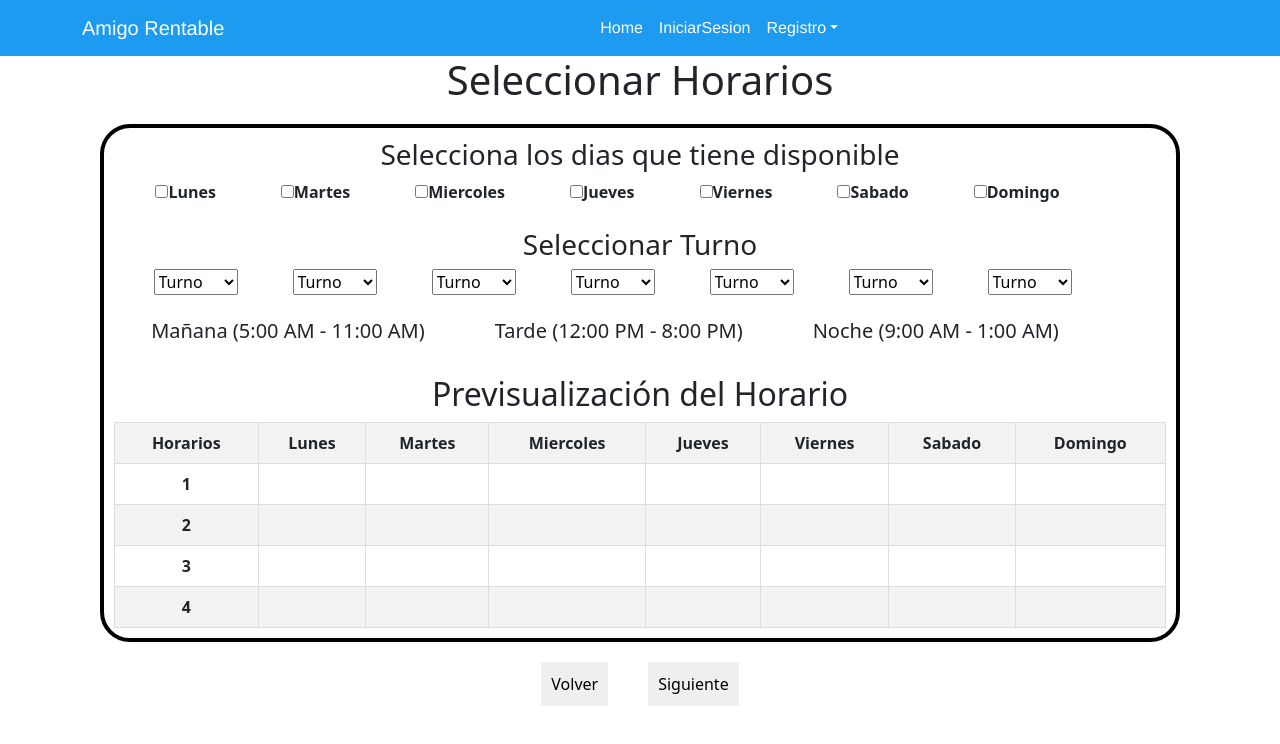
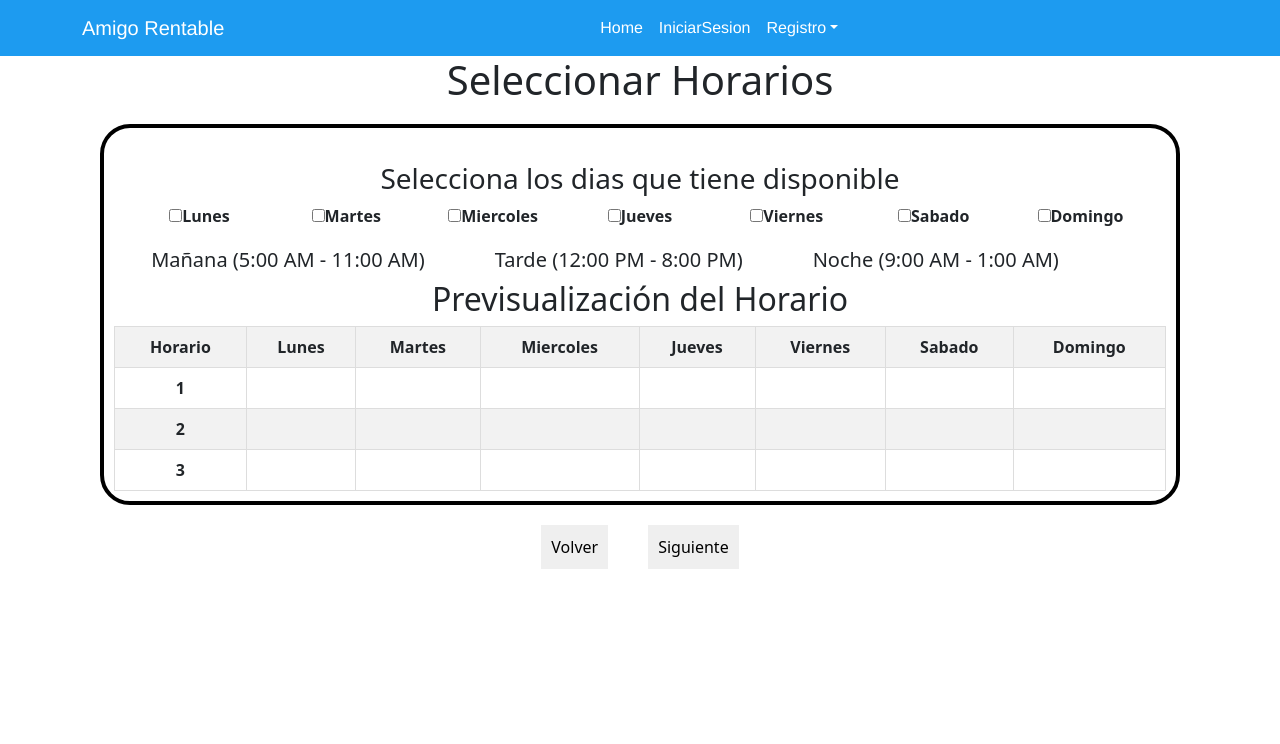
Before and after one commit to Emanuelpc/AppRentarAmigos, a React (Create React App) app in the folder cliente/: page /RegistrarHorarioAmigo in a window 1280 px wide. Shown: the top 744 px of the page. Built offline with nearby package versions, Linux system fonts and the light colour scheme.

Commit message:
Le proporcione funcionalidad al los botones de seleccionar dias seleccionar turnos para que se vean reflejados en la tabla previsualizacion horario en interfaz RegistrarHorarioAmigo

```diff
--- a/cliente/src/RegistrarFotosAmigo.css
+++ b/cliente/src/RegistrarFotosAmigo.css
@@ -33,10 +33,10 @@
     width: 1000px;
     height:500px;
     text-align: center;
-    background-image: url('https://lh3.googleusercontent.com/pw/AP1GczOp58dM8bAABG7VKrECbpVAM8iaZV5WcjvmoBpxfjZBu4ZoD1y7SBOs2W-E5IpI9oB6eTZfaZmKHroi_bUpuPYRt2NA-kmavyV1Ua1PX6OWATv6YU5PK1CL9yToGnZVJcFb6UKqJiiMTpcuvvIx_gaFElFDDGIO5jjCcFuoQGkKci2G-vxanhRg2_eUsNVvEOF6xSMRKqa2GhrE9wpnIBpqPMOVwOjHxx_oMbwvcSC15bKl4X-F04tK9DRQXNc8Xpr6Vm4hUWxj7rgyeiao0cbES45Ydhy6UlRTTBdWyyaOwM-Med7S3D8qKAGQC_Yx42_1QV5WMIR65PRq0oZLfDuywEAYikisH6BHabbCDBB-DbZZrVUIUBzs47091P0JOaTtaWNUMoOKS-mel5oOVVNOmZHo61tnxlQ3xVrLzeXD6-4khM2l1owCA6a0zDR_N8rnzQagMiLZBQrKAQy2UOPhdJ_7FcbvurA2NKA-C6IyS4WMeW5wGxVpFb2tZxxmWpFnp2r7Gp4FZd-F99ozCdNfc6SRweM4zGgqaD-NCLnDisyJs7M1Nf0WZcFABgvh4czM6-mGD6km3y_Rsdf48yH3eDgtgpPKCaAkC4BBlEJtbFbV_ycTryqYq8ni2Xngrg2Yg8ipTqxlJ6BWeLGgCO8z9oZ4b1suNqyCjxDPcHNw7T9w-bSoyKmd5fmfYjdFozq76euPtEL141cSunIIJrQObtt4GUy2M1-IoCrOxyld0DUbfWR21NUN7NgKmMfJu9y9CJ2mBRksNQKitJOFNKq1WQ9jk3subiGYfCl4MspHUVeUAtywN9nlB8cyo1kuvnQ9gJJaxBqdE5TwWCRqRGk6u0xOasqSTWtT-j17nsQa4-Z7JblHSpA_C__znsgFU6AQakBSqlVZ7sTfkRS9TvXH9JIFAhfD8cbybhogNvA3TrH1jQS60_O71shVZ5Q=w500-h250-s-no-gm?authuser=1'),
-    url('https://lh3.googleusercontent.com/pw/AP1GczOp58dM8bAABG7VKrECbpVAM8iaZV5WcjvmoBpxfjZBu4ZoD1y7SBOs2W-E5IpI9oB6eTZfaZmKHroi_bUpuPYRt2NA-kmavyV1Ua1PX6OWATv6YU5PK1CL9yToGnZVJcFb6UKqJiiMTpcuvvIx_gaFElFDDGIO5jjCcFuoQGkKci2G-vxanhRg2_eUsNVvEOF6xSMRKqa2GhrE9wpnIBpqPMOVwOjHxx_oMbwvcSC15bKl4X-F04tK9DRQXNc8Xpr6Vm4hUWxj7rgyeiao0cbES45Ydhy6UlRTTBdWyyaOwM-Med7S3D8qKAGQC_Yx42_1QV5WMIR65PRq0oZLfDuywEAYikisH6BHabbCDBB-DbZZrVUIUBzs47091P0JOaTtaWNUMoOKS-mel5oOVVNOmZHo61tnxlQ3xVrLzeXD6-4khM2l1owCA6a0zDR_N8rnzQagMiLZBQrKAQy2UOPhdJ_7FcbvurA2NKA-C6IyS4WMeW5wGxVpFb2tZxxmWpFnp2r7Gp4FZd-F99ozCdNfc6SRweM4zGgqaD-NCLnDisyJs7M1Nf0WZcFABgvh4czM6-mGD6km3y_Rsdf48yH3eDgtgpPKCaAkC4BBlEJtbFbV_ycTryqYq8ni2Xngrg2Yg8ipTqxlJ6BWeLGgCO8z9oZ4b1suNqyCjxDPcHNw7T9w-bSoyKmd5fmfYjdFozq76euPtEL141cSunIIJrQObtt4GUy2M1-IoCrOxyld0DUbfWR21NUN7NgKmMfJu9y9CJ2mBRksNQKitJOFNKq1WQ9jk3subiGYfCl4MspHUVeUAtywN9nlB8cyo1kuvnQ9gJJaxBqdE5TwWCRqRGk6u0xOasqSTWtT-j17nsQa4-Z7JblHSpA_C__znsgFU6AQakBSqlVZ7sTfkRS9TvXH9JIFAhfD8cbybhogNvA3TrH1jQS60_O71shVZ5Q=w500-h250-s-no-gm?authuser=1'),
-    url('https://lh3.googleusercontent.com/pw/AP1GczOp58dM8bAABG7VKrECbpVAM8iaZV5WcjvmoBpxfjZBu4ZoD1y7SBOs2W-E5IpI9oB6eTZfaZmKHroi_bUpuPYRt2NA-kmavyV1Ua1PX6OWATv6YU5PK1CL9yToGnZVJcFb6UKqJiiMTpcuvvIx_gaFElFDDGIO5jjCcFuoQGkKci2G-vxanhRg2_eUsNVvEOF6xSMRKqa2GhrE9wpnIBpqPMOVwOjHxx_oMbwvcSC15bKl4X-F04tK9DRQXNc8Xpr6Vm4hUWxj7rgyeiao0cbES45Ydhy6UlRTTBdWyyaOwM-Med7S3D8qKAGQC_Yx42_1QV5WMIR65PRq0oZLfDuywEAYikisH6BHabbCDBB-DbZZrVUIUBzs47091P0JOaTtaWNUMoOKS-mel5oOVVNOmZHo61tnxlQ3xVrLzeXD6-4khM2l1owCA6a0zDR_N8rnzQagMiLZBQrKAQy2UOPhdJ_7FcbvurA2NKA-C6IyS4WMeW5wGxVpFb2tZxxmWpFnp2r7Gp4FZd-F99ozCdNfc6SRweM4zGgqaD-NCLnDisyJs7M1Nf0WZcFABgvh4czM6-mGD6km3y_Rsdf48yH3eDgtgpPKCaAkC4BBlEJtbFbV_ycTryqYq8ni2Xngrg2Yg8ipTqxlJ6BWeLGgCO8z9oZ4b1suNqyCjxDPcHNw7T9w-bSoyKmd5fmfYjdFozq76euPtEL141cSunIIJrQObtt4GUy2M1-IoCrOxyld0DUbfWR21NUN7NgKmMfJu9y9CJ2mBRksNQKitJOFNKq1WQ9jk3subiGYfCl4MspHUVeUAtywN9nlB8cyo1kuvnQ9gJJaxBqdE5TwWCRqRGk6u0xOasqSTWtT-j17nsQa4-Z7JblHSpA_C__znsgFU6AQakBSqlVZ7sTfkRS9TvXH9JIFAhfD8cbybhogNvA3TrH1jQS60_O71shVZ5Q=w500-h250-s-no-gm?authuser=1'),
-    url('https://lh3.googleusercontent.com/pw/AP1GczOp58dM8bAABG7VKrECbpVAM8iaZV5WcjvmoBpxfjZBu4ZoD1y7SBOs2W-E5IpI9oB6eTZfaZmKHroi_bUpuPYRt2NA-kmavyV1Ua1PX6OWATv6YU5PK1CL9yToGnZVJcFb6UKqJiiMTpcuvvIx_gaFElFDDGIO5jjCcFuoQGkKci2G-vxanhRg2_eUsNVvEOF6xSMRKqa2GhrE9wpnIBpqPMOVwOjHxx_oMbwvcSC15bKl4X-F04tK9DRQXNc8Xpr6Vm4hUWxj7rgyeiao0cbES45Ydhy6UlRTTBdWyyaOwM-Med7S3D8qKAGQC_Yx42_1QV5WMIR65PRq0oZLfDuywEAYikisH6BHabbCDBB-DbZZrVUIUBzs47091P0JOaTtaWNUMoOKS-mel5oOVVNOmZHo61tnxlQ3xVrLzeXD6-4khM2l1owCA6a0zDR_N8rnzQagMiLZBQrKAQy2UOPhdJ_7FcbvurA2NKA-C6IyS4WMeW5wGxVpFb2tZxxmWpFnp2r7Gp4FZd-F99ozCdNfc6SRweM4zGgqaD-NCLnDisyJs7M1Nf0WZcFABgvh4czM6-mGD6km3y_Rsdf48yH3eDgtgpPKCaAkC4BBlEJtbFbV_ycTryqYq8ni2Xngrg2Yg8ipTqxlJ6BWeLGgCO8z9oZ4b1suNqyCjxDPcHNw7T9w-bSoyKmd5fmfYjdFozq76euPtEL141cSunIIJrQObtt4GUy2M1-IoCrOxyld0DUbfWR21NUN7NgKmMfJu9y9CJ2mBRksNQKitJOFNKq1WQ9jk3subiGYfCl4MspHUVeUAtywN9nlB8cyo1kuvnQ9gJJaxBqdE5TwWCRqRGk6u0xOasqSTWtT-j17nsQa4-Z7JblHSpA_C__znsgFU6AQakBSqlVZ7sTfkRS9TvXH9JIFAhfD8cbybhogNvA3TrH1jQS60_O71shVZ5Q=w500-h250-s-no-gm?authuser=1');
+    background-image: url('https://lh3.googleusercontent.com/pw/AP1GczOcSL69M5nLRDtxza3bbmsm0Ufpf0h3o_c3eLh-6DQrR-J2qSfpWilmInfyP844acCa3U3YBNPm0oAkgKJMAg2DsgJZgNdkTV9_LL_I6JhCd7fjvNma0-krXEDIe5e7yxUviT_hpVRZbEnB1h8v0gAsxPUp-y-wfW0u6Jbb9NLvx9mzK_jiwlMGW3sD5_21VKTPFsofsNBNmZmK6CjCreRtyXrCosb6uzhn2GeNuWVSBAcC8_jywVo6Jup_jU-H4phJcjQunYWgEEGezOBHwNXR4lZTdxf60Xr-iI3kFiFMwA6yALA5QOj1j99-1oTVlO9OzT0L5mG8eAuOcy38sfU4J3-GzNZzyWVElKDESNV6wCvXjx3_-48qjeXgp1F-LI49lwA-eoMoOEBubFIipOQsHCGuvA1JAmG3prdl9josKERmenWXXs7y-6CoYXmgYlBwmJ4ferVbBab74HPeFvUOuoczGW4DByhVmb_3Xz2tRiprPvq9Rxq7zv4rpUnNzrH2wuGIXIQ2AXd89xkH8Lkeqw0YibrTXYHhG32_lCNo61mvJYgwh8f5JD2vGVBrn2eoR-Axyk3v4_Up-RsY6_YqCIFAAX7JDNcVNeUjhkf28qPlCm0HEtvJ9L0qSHV93E1r0b_4rX872Xd0x8BVmRiCZpTOTDlJrE8so-aqoh12CvEfEYK1vG7sV213IK-jonKYCTTN5r9xGFqSXRV4rhtJHwvLNR6y1A-act3Ka2eRByJYa3UsCq1l4ddDUVUWC5vtWsNuB8d_s-dbef66LSI4QPJVepnWWBfg9QBRqdF27XQZkMVkYtp4CzXGOQp69eLbDUFH-aCWM1Ppwr6zgPKsjHYGlEVG6QtLft_3QjBn8v1NSASBceDY79cjyns-vuz-P92PuHS8lbkMVEhCD-fS-WGMwVeIXSrVOyW6nonRavKn86wyMJhnjaFJ9F9OsLyR8eopWhk6mc0UR5Kp3GdrUA4YmS2X=w500-h250-s-no-gm?authuser=1'),
+    url('https://lh3.googleusercontent.com/pw/AP1GczOcSL69M5nLRDtxza3bbmsm0Ufpf0h3o_c3eLh-6DQrR-J2qSfpWilmInfyP844acCa3U3YBNPm0oAkgKJMAg2DsgJZgNdkTV9_LL_I6JhCd7fjvNma0-krXEDIe5e7yxUviT_hpVRZbEnB1h8v0gAsxPUp-y-wfW0u6Jbb9NLvx9mzK_jiwlMGW3sD5_21VKTPFsofsNBNmZmK6CjCreRtyXrCosb6uzhn2GeNuWVSBAcC8_jywVo6Jup_jU-H4phJcjQunYWgEEGezOBHwNXR4lZTdxf60Xr-iI3kFiFMwA6yALA5QOj1j99-1oTVlO9OzT0L5mG8eAuOcy38sfU4J3-GzNZzyWVElKDESNV6wCvXjx3_-48qjeXgp1F-LI49lwA-eoMoOEBubFIipOQsHCGuvA1JAmG3prdl9josKERmenWXXs7y-6CoYXmgYlBwmJ4ferVbBab74HPeFvUOuoczGW4DByhVmb_3Xz2tRiprPvq9Rxq7zv4rpUnNzrH2wuGIXIQ2AXd89xkH8Lkeqw0YibrTXYHhG32_lCNo61mvJYgwh8f5JD2vGVBrn2eoR-Axyk3v4_Up-RsY6_YqCIFAAX7JDNcVNeUjhkf28qPlCm0HEtvJ9L0qSHV93E1r0b_4rX872Xd0x8BVmRiCZpTOTDlJrE8so-aqoh12CvEfEYK1vG7sV213IK-jonKYCTTN5r9xGFqSXRV4rhtJHwvLNR6y1A-act3Ka2eRByJYa3UsCq1l4ddDUVUWC5vtWsNuB8d_s-dbef66LSI4QPJVepnWWBfg9QBRqdF27XQZkMVkYtp4CzXGOQp69eLbDUFH-aCWM1Ppwr6zgPKsjHYGlEVG6QtLft_3QjBn8v1NSASBceDY79cjyns-vuz-P92PuHS8lbkMVEhCD-fS-WGMwVeIXSrVOyW6nonRavKn86wyMJhnjaFJ9F9OsLyR8eopWhk6mc0UR5Kp3GdrUA4YmS2X=w500-h250-s-no-gm?authuser=1'),
+    url('https://lh3.googleusercontent.com/pw/AP1GczOcSL69M5nLRDtxza3bbmsm0Ufpf0h3o_c3eLh-6DQrR-J2qSfpWilmInfyP844acCa3U3YBNPm0oAkgKJMAg2DsgJZgNdkTV9_LL_I6JhCd7fjvNma0-krXEDIe5e7yxUviT_hpVRZbEnB1h8v0gAsxPUp-y-wfW0u6Jbb9NLvx9mzK_jiwlMGW3sD5_21VKTPFsofsNBNmZmK6CjCreRtyXrCosb6uzhn2GeNuWVSBAcC8_jywVo6Jup_jU-H4phJcjQunYWgEEGezOBHwNXR4lZTdxf60Xr-iI3kFiFMwA6yALA5QOj1j99-1oTVlO9OzT0L5mG8eAuOcy38sfU4J3-GzNZzyWVElKDESNV6wCvXjx3_-48qjeXgp1F-LI49lwA-eoMoOEBubFIipOQsHCGuvA1JAmG3prdl9josKERmenWXXs7y-6CoYXmgYlBwmJ4ferVbBab74HPeFvUOuoczGW4DByhVmb_3Xz2tRiprPvq9Rxq7zv4rpUnNzrH2wuGIXIQ2AXd89xkH8Lkeqw0YibrTXYHhG32_lCNo61mvJYgwh8f5JD2vGVBrn2eoR-Axyk3v4_Up-RsY6_YqCIFAAX7JDNcVNeUjhkf28qPlCm0HEtvJ9L0qSHV93E1r0b_4rX872Xd0x8BVmRiCZpTOTDlJrE8so-aqoh12CvEfEYK1vG7sV213IK-jonKYCTTN5r9xGFqSXRV4rhtJHwvLNR6y1A-act3Ka2eRByJYa3UsCq1l4ddDUVUWC5vtWsNuB8d_s-dbef66LSI4QPJVepnWWBfg9QBRqdF27XQZkMVkYtp4CzXGOQp69eLbDUFH-aCWM1Ppwr6zgPKsjHYGlEVG6QtLft_3QjBn8v1NSASBceDY79cjyns-vuz-P92PuHS8lbkMVEhCD-fS-WGMwVeIXSrVOyW6nonRavKn86wyMJhnjaFJ9F9OsLyR8eopWhk6mc0UR5Kp3GdrUA4YmS2X=w500-h250-s-no-gm?authuser=1'),
+    url('https://lh3.googleusercontent.com/pw/AP1GczOcSL69M5nLRDtxza3bbmsm0Ufpf0h3o_c3eLh-6DQrR-J2qSfpWilmInfyP844acCa3U3YBNPm0oAkgKJMAg2DsgJZgNdkTV9_LL_I6JhCd7fjvNma0-krXEDIe5e7yxUviT_hpVRZbEnB1h8v0gAsxPUp-y-wfW0u6Jbb9NLvx9mzK_jiwlMGW3sD5_21VKTPFsofsNBNmZmK6CjCreRtyXrCosb6uzhn2GeNuWVSBAcC8_jywVo6Jup_jU-H4phJcjQunYWgEEGezOBHwNXR4lZTdxf60Xr-iI3kFiFMwA6yALA5QOj1j99-1oTVlO9OzT0L5mG8eAuOcy38sfU4J3-GzNZzyWVElKDESNV6wCvXjx3_-48qjeXgp1F-LI49lwA-eoMoOEBubFIipOQsHCGuvA1JAmG3prdl9josKERmenWXXs7y-6CoYXmgYlBwmJ4ferVbBab74HPeFvUOuoczGW4DByhVmb_3Xz2tRiprPvq9Rxq7zv4rpUnNzrH2wuGIXIQ2AXd89xkH8Lkeqw0YibrTXYHhG32_lCNo61mvJYgwh8f5JD2vGVBrn2eoR-Axyk3v4_Up-RsY6_YqCIFAAX7JDNcVNeUjhkf28qPlCm0HEtvJ9L0qSHV93E1r0b_4rX872Xd0x8BVmRiCZpTOTDlJrE8so-aqoh12CvEfEYK1vG7sV213IK-jonKYCTTN5r9xGFqSXRV4rhtJHwvLNR6y1A-act3Ka2eRByJYa3UsCq1l4ddDUVUWC5vtWsNuB8d_s-dbef66LSI4QPJVepnWWBfg9QBRqdF27XQZkMVkYtp4CzXGOQp69eLbDUFH-aCWM1Ppwr6zgPKsjHYGlEVG6QtLft_3QjBn8v1NSASBceDY79cjyns-vuz-P92PuHS8lbkMVEhCD-fS-WGMwVeIXSrVOyW6nonRavKn86wyMJhnjaFJ9F9OsLyR8eopWhk6mc0UR5Kp3GdrUA4YmS2X=w500-h250-s-no-gm?authuser=1');
     background-size: 50% 50%, 50% 50%, 50% 50%, 50% 50%; /* Tamaño de cada imagen */
     background-position: top left, top right, bottom left, bottom right;
   }
--- a/cliente/src/RegistrarFotosAmigo.jsx
+++ b/cliente/src/RegistrarFotosAmigo.jsx
@@ -33,7 +33,7 @@ function RegistrarFotosAmigo(props) {
     <div>
       <Navbar/>
     <h1>Subir foto de perfil(*)</h1>
-    <h5>SUbe al menos 1 foto a 4</h5>
+    <h5>Sube al menos 1 foto a 4</h5>
     <div
         className={`dropped-items-container ${backgroundImages ? 'with-background' : ''}`}
         onDragOver={(e) => handleDragOver(e)}
--- a/cliente/src/RegistrarHorarioAmigo.css
+++ b/cliente/src/RegistrarHorarioAmigo.css
@@ -43,3 +43,23 @@
     margin-left: 100px;/* Ajustar el margen horizontal derecho*/
     margin-right: 100px;/*Ajustar el margen horizontal izquiero*/
   }
+
+
+  .container {
+    display: flex;
+    flex-wrap: wrap;
+  }
+
+  .day-container {
+    width: calc(100% / 7); /* Dividir en 7 columnas */
+    text-align: center; /* Centrar el contenido */
+    margin-bottom: 20px;
+  }
+
+  .day-label {
+    margin-bottom: 2%; /* Espacio entre la etiqueta de día y el select box */
+  }
+
+  .select-container {
+    margin-top: 30px;
+  }
--- a/cliente/src/RegistrarHorarioAmigo.jsx
+++ b/cliente/src/RegistrarHorarioAmigo.jsx
@@ -2,120 +2,98 @@ import Navbar from "./Componentes/Navbar";
 import './RegistrarHorarioAmigo.css';
 import React from "react";
 import {  Link } from 'react-router-dom';
+import { useState } from 'react';
 
 function RegistrarHorarioAmigo() {
-  const data = [
-    { id: 1, lunes: '', martes: '', miercoles: '',
-  jueves:'',viernes:'',sabado:'',domingo:'' },
-    { id: 2, lunes: '', martes: '', miercoles: '',
-  jueves:'',viernes:'',sabado:'',domingo:'' },
-  { id: 3, lunes: '', martes: '', miercoles: '',
-  jueves:'',viernes:'',sabado:'',domingo:'' },
-  { id: 4, lunes: '', martes: '', miercoles: '',
-  jueves:'',viernes:'',sabado:'',domingo:'' },
-    // contenedor de datos para la tabla
-  ];
+  const [data, setData] = useState([
+    { id: 1, lunes: '', martes: '', miercoles: '', jueves: '', viernes: '', sabado: '', domingo: '' },
+    { id: 2, lunes: '', martes: '', miercoles: '', jueves: '', viernes: '', sabado: '', domingo: '' },
+    { id: 3, lunes: '', martes: '', miercoles: '', jueves: '', viernes: '', sabado: '', domingo: '' }
+  ]);
+
+  const [showOptions, setShowOptions] = useState({
+    lunes: false,
+    martes: false,
+    miercoles: false,
+    jueves: false,
+    viernes: false,
+    sabado: false,
+    domingo: false
+  });
+
+
+  const handleCheckboxChange = (e, day) => {
+    const { checked } = e.target;
+    setShowOptions(prevState => ({
+      ...prevState,
+      [day]: checked
+    }));
+    if (!checked) {
+      setData(prevData =>
+        prevData.map(item => ({
+          ...item,
+          [day]: ''
+        }))
+      );
+    }
+  };
+
+  const handleSelectChange = (e, day) => {
+    const { value } = e.target;
+    const id = value === 'Mañana' ? 1 : value === 'Tarde' ? 2 : value === 'Noche' ? 3 : 0;
+    setData(prevData => {
+      return prevData.map(item => {
+        const newItem = { ...item };
+        if (item.id === id) {
+          newItem[day] = value;
+        }
+        return newItem;
+      });
+    });
+  };
     return (
       <div>
         <Navbar/>
       <h1>Seleccionar Horarios</h1>
       <div class = "border3">
+          <div>
+            <br></br>
             <h3>Selecciona los dias que tiene disponible</h3>
-          <div className="Checkbox">
-            <form>
-            <input type="checkbox" id="lunes" name="lunes" value="lunes"/>
-            <label for="lunes">Lunes</label>
-
-            <input type="checkbox" id="martes" name="martes" value="martes"/>
-            <label for="martes"> Martes</label>
-
-            <input type="checkbox" id="miercoles" name="miercoles" value="miercoles"/>
-            <label for="miercoles"> Miercoles</label>
-
-            <input type="checkbox" id="jueves" name="jueves" value="jueves"/>
-            <label for="jueves"> Jueves</label>
-
-            <input type="checkbox" id="viernes" name="viernes" value="viernes"/>
-            <label for="viernes"> Viernes</label>
-
-            <input type="checkbox" id="sabado" name="sabado" value="sabado"/>
-            <label for="sabado"> Sabado</label>
-
-            <input type="checkbox" id="domingo" name="domingo" value="domingo"/>
-            <label for="domingo"> Domingo</label>
-
-            <br></br>
-            <br></br>
-
-            <h3>Seleccionar Turno</h3>
-            <div className = "Turnos">
-                  <select name="Lunes" id="1">
-                    <option selected>Turno</option>
-                    <option value="1">Mañana</option>
-                    <option value="2">Tarde</option>
-                    <option value="3">Noche</option>
-                  </select>
-
-                  <select name="Martes" id="2">
-                  <option selected>Turno</option>
-                    <option value="1">Mañana</option>
-                    <option value="2">Tarde</option>
-                    <option value="3">Noche</option>
-                  </select>
-
-                  <select name="Miercoles" id="3">
-                  <option selected>Turno</option>
-                    <option value="1">Mañana</option>
-                    <option value="2">Tarde</option>
-                    <option value="3">Noche</option>
-                  </select>
-
-                  <select name="Jueves" id="4">
-                  <option selected>Turno</option>
-                    <option value="1">Mañana</option>
-                    <option value="2">Tarde</option>
-                    <option value="3">Noche</option>
-                  </select>
-
-                  <select name="Viernes" id="5">
-                  <option selected>Turno</option>
-                    <option value="1">Mañana</option>
-                    <option value="2">Tarde</option>
-                    <option value="3">Noche</option>
-                  </select>
-
-                  <select name="Sabado" id="6">
-                  <option selected>Turno</option>
-                    <option value="1">Mañana</option>
-                    <option value="2">Tarde</option>
-                    <option value="3">Noche</option>
-                  </select>
-
-                  <select name="Domingo" id="7">
-                  <option selected>Turno</option>
-                    <option value="1">Mañana</option>
-                    <option value="2">Tarde</option>
-                    <option value="3">Noche</option>
+            <div className="container">
+              {Object.keys(data[0]).map((day, index) => (
+              index !== 0 && (
+                <div key={day} className="day-container">
+                  <input
+                    type="checkbox"
+                    checked={showOptions[day]}
+                    onChange={e => handleCheckboxChange(e, day)}
+                  />
+                    <label>{day.charAt(0).toUpperCase() + day.slice(1)}</label>
+                    {showOptions[day] && (
+                      <div className="select-container">
+                        <select value={data.find(item => item[day] !== '')?.[day] || ''} onChange={e => handleSelectChange(e, day)}>
+                          <option value="">Turno</option>
+                          <option value="Mañana">Mañana</option>
+                          <option value="Tarde">Tarde</option>
+                          <option value="Noche">Noche</option>
                         </select>
                      </div>
-            </form>
-            <br></br>
+                  )}
+               </div>
+              )
+              ))}
+            </div>
             <div className="Horarios">
                   <h5>Mañana (5:00 AM - 11:00 AM)</h5>
                   <h5>Tarde (12:00 PM - 8:00 PM)</h5>
                   <h5>Noche (9:00 AM - 1:00 AM)</h5>
              </div>
-          </div>
-
-          <div>
-            <br></br>
       <h2>Previsualización del Horario </h2>
-
       <div className="datagrid-container">
       <table className="datagrid">
         <thead>
           <tr>
-                      <th>Horarios</th>
+            <th>Horario</th>
             <th>Lunes</th>
             <th>Martes</th>
             <th>Miercoles</th>
@@ -140,6 +118,7 @@ function RegistrarHorarioAmigo() {
           ))}
         </tbody>
       </table>
+
       </div>
     </div>
         </div>
```
Also changed, not shown: 1 other file (tests, documents, lock files or other folders). Lines whose indentation alone changed are shown as unchanged.
